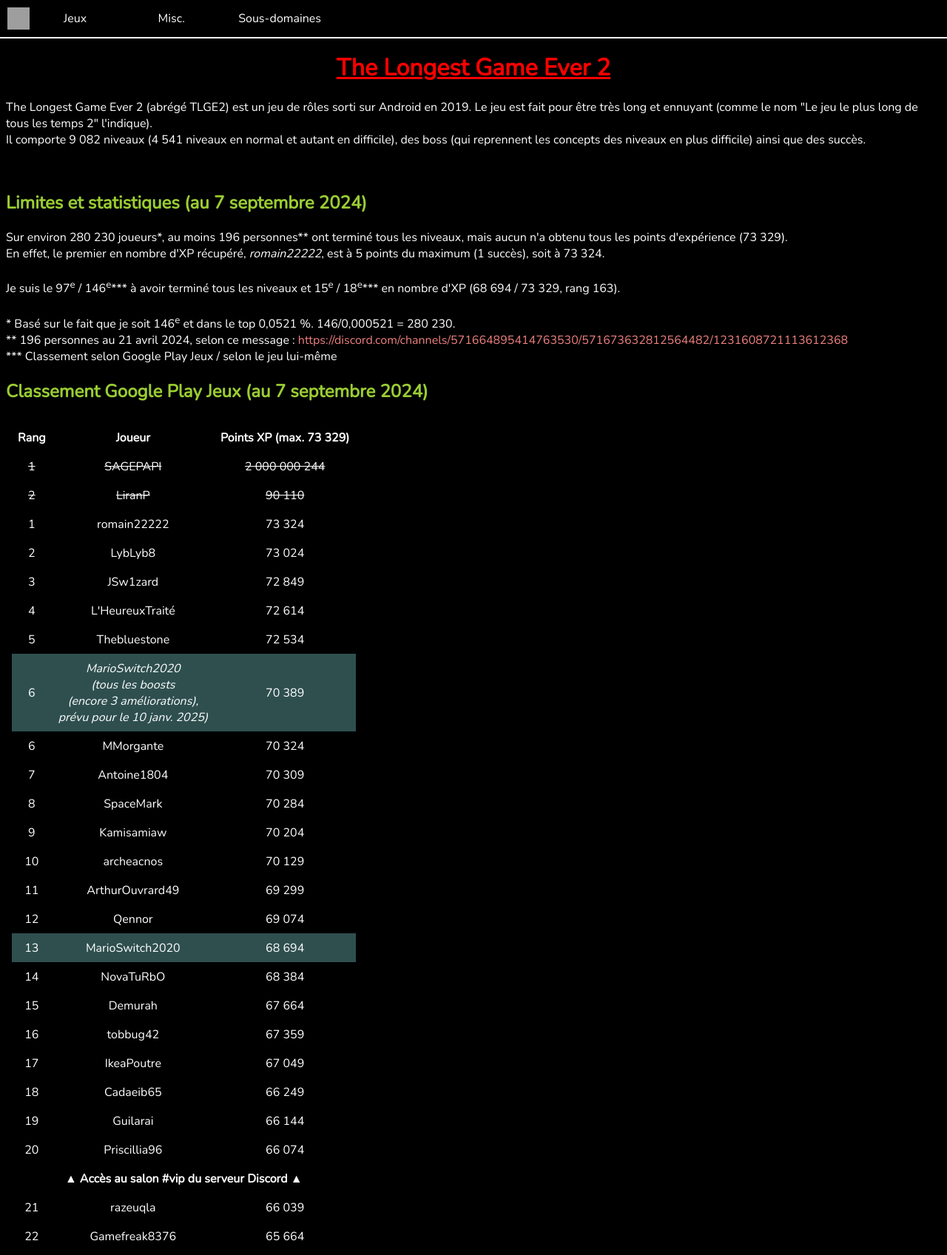
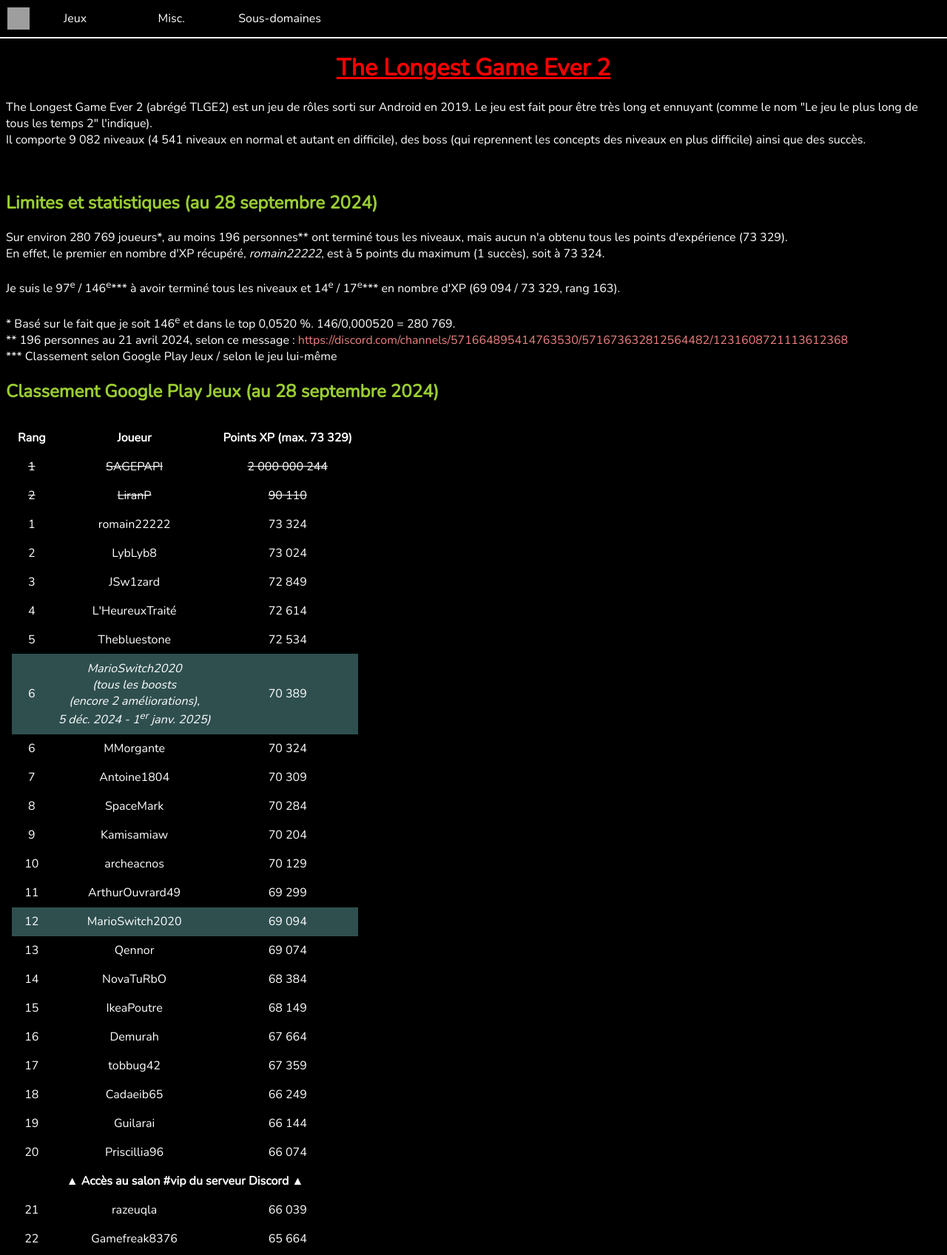
Before and after one commit to MarioSwitch/marioswitch.github.io, a PHP site: page /pages/games/tlge2.php in a window 1280 px wide. Shown: the top 1697 px of the page at 74% size. Run offline with PHP 8.4, Linux system fonts and the light colour scheme; grey boxes are pictures that could not be loaded.

Commit message:
[103] Updated TLGE2, games, Twitch

```diff
--- a/pages/games/tlge2.php
+++ b/pages/games/tlge2.php
@@ -17,18 +17,18 @@
             Il comporte 9 082 niveaux (4 541 niveaux en normal et autant en difficile), des boss (qui reprennent les concepts des niveaux en plus difficile) ainsi que des succès.
         </p>
         <br>
-        <h2>Limites et statistiques (au 7 septembre 2024)</h2>
+        <h2>Limites et statistiques (au 28 septembre 2024)</h2>
         <p>
-            Sur environ 280 230 joueurs*, au moins 196 personnes** ont terminé tous les niveaux, mais aucun n'a obtenu tous les points d'expérience (73 329).<br>
+            Sur environ 280 769 joueurs*, au moins 196 personnes** ont terminé tous les niveaux, mais aucun n'a obtenu tous les points d'expérience (73 329).<br>
             En effet, le premier en nombre d'XP récupéré, <i>romain22222</i>, est à 5 points du maximum (1 succès), soit à 73 324.<br>
             <br>
-            Je suis le 97<sup>e</sup> / 146<sup>e</sup>*** à avoir terminé tous les niveaux et 15<sup>e</sup> / 18<sup>e</sup>*** en nombre d'XP (68 694 / 73 329, rang 163).<br>
+            Je suis le 97<sup>e</sup> / 146<sup>e</sup>*** à avoir terminé tous les niveaux et 14<sup>e</sup> / 17<sup>e</sup>*** en nombre d'XP (69 094 / 73 329, rang 163).<br>
             <br>
-            * Basé sur le fait que je soit 146<sup>e</sup> et dans le top 0,0521 %. 146/0,000521 = 280 230.<br>
+            * Basé sur le fait que je soit 146<sup>e</sup> et dans le top 0,0520 %. 146/0,000520 = 280 769.<br>
             ** 196 personnes au 21 avril 2024, selon ce message : <a href="https://discord.com/channels/571664895414763530/571673632812564482/1231608721113612368">https://discord.com/channels/571664895414763530/571673632812564482/1231608721113612368</a><br>
             *** Classement selon Google Play Jeux / selon le jeu lui-même<br>
         </p>
-        <h2>Classement Google Play Jeux (au 7 septembre 2024)</h2>
+        <h2>Classement Google Play Jeux (au 28 septembre 2024)</h2>
         <table class="table-hidden">
             <tr>
                 <th>Rang</th>
@@ -72,7 +72,7 @@
             </tr>
             <tr class="highlight">
                 <td>6</td>
-                <td><i>MarioSwitch2020<br>(tous les boosts<br>(encore 3 améliorations),<br>prévu pour le 10 janv. 2025)</i></td>
+                <td><i>MarioSwitch2020<br>(tous les boosts<br>(encore 2 améliorations),<br>5 déc. 2024 - 1<sup>er</sup> janv. 2025)</i></td>
                 <td>70 389</td>
             </tr>
             <tr>
@@ -105,20 +105,25 @@
                 <td>ArthurOuvrard49</td>
                 <td>69 299</td>
             </tr>
+            <tr class="highlight">
+                <td><?php echo rank(); ?></td>
+                <td>MarioSwitch2020</td>
+                <td>69 094</td>
+            </tr>
             <tr>
                 <td><?php echo rank(); ?></td>
                 <td>Qennor</td>
                 <td>69 074</td>
             </tr>
-            <tr class="highlight">
-                <td><?php echo rank(); ?></td>
-                <td>MarioSwitch2020</td>
-                <td>68 694</td>
-            </tr>
             <tr>
                 <td><?php echo rank(); ?></td>
                 <td>NovaTuRbO</td>
                 <td>68 384</td>
+            </tr>
+            <tr>
+                <td><?php echo rank(); ?></td>
+                <td>IkeaPoutre</td>
+                <td>68 149</td>
             </tr>
             <tr>
                 <td><?php echo rank(); ?></td>
@@ -129,11 +134,6 @@
                 <td><?php echo rank(); ?></td>
                 <td>tobbug42</td>
                 <td>67 359</td>
-            </tr>
-            <tr>
-                <td><?php echo rank(); ?></td>
-                <td>IkeaPoutre</td>
-                <td>67 049</td>
             </tr>
             <tr>
                 <td><?php echo rank(); ?></td>
--- a/pages/misc/twitch.php
+++ b/pages/misc/twitch.php
@@ -14,7 +14,7 @@
         <h1>Twitch</h1>
         <p>
             Ci-dessous, un <i>hall of fame</i> des spectateurs de ma chaîne Twitch.<br>
-            Cette page a été mise à jour pour la dernière fois le 21 avril 2024.<br>
+            Cette page a été mise à jour pour la dernière fois le 28 septembre 2024.<br>
         </p>
         <h2>Mes 50 premiers followers</h2>
         <p>
```
Also changed, not shown: pages/misc/games.php (+6 -6 lines).
